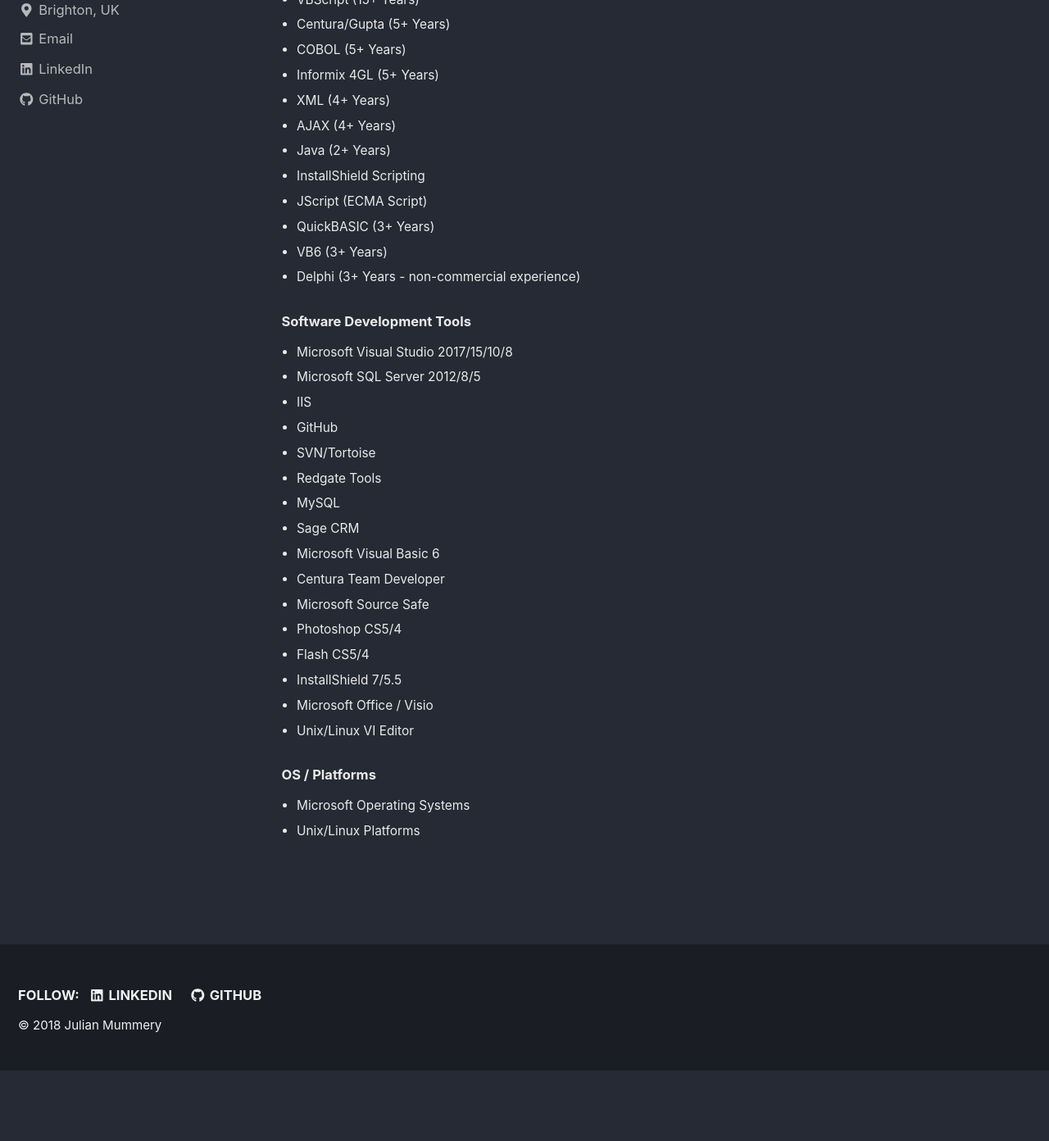
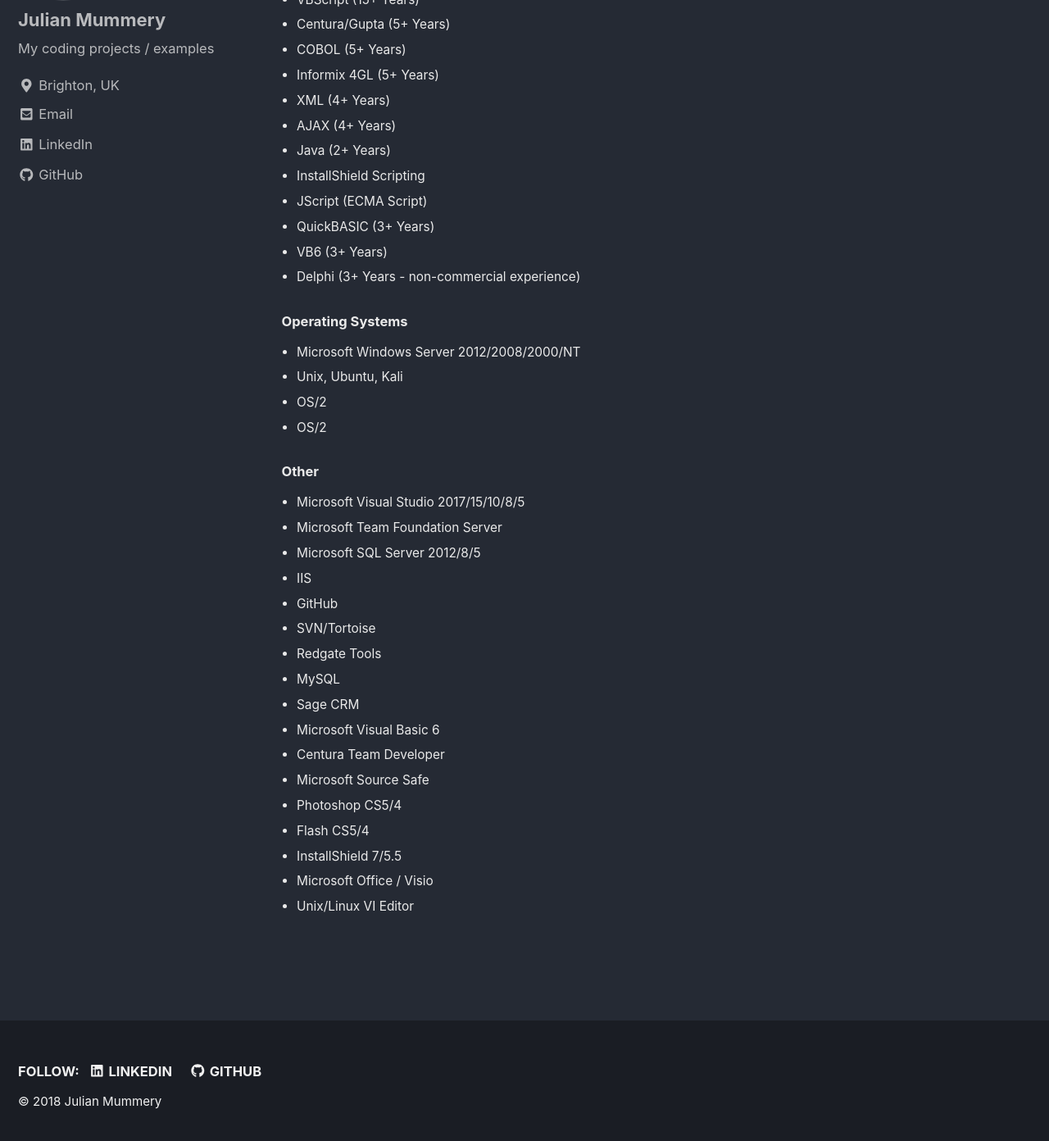
Before and after one commit to julianmummery/julianmummery.github.io, a Jekyll site: the page built from _pages/about.md, in a window 1280 px wide and 1400 px high, scrolled down 2061 px. Shown: the top 1392 px of the window at 82% size. Built offline with Jekyll 4.4.1, drawn with Linux system fonts in a browser that asks for light colours; nearby versions of some CDN libraries; before the commit the page ends 3368 px from its top, so only the background shows below that.

Commit message:
Update about.md

```diff
--- a/_pages/about.md
+++ b/_pages/about.md
@@ -57,9 +57,18 @@
   <li>Delphi (3+ Years - non-commercial experience)</li>
 </ul>
 
-<h5 style="padding-left:1.3em;">Software Development Tools</h5>
+<h5 style="padding-left:1.3em;">Operating Systems</h5>
 <ul style="font-size:0.70em;">
-  <li>Microsoft Visual Studio 2017/15/10/8</li>
+  <li>Microsoft Windows Server 2012/2008/2000/NT</li>
+  <li>Unix, Ubuntu, Kali</li>
+  <li>OS/2</li>
+  <li>OS/2</li>
+</ul>
+
+<h5 style="padding-left:1.3em;">Other</h5>
+<ul style="font-size:0.70em;">
+  <li>Microsoft Visual Studio 2017/15/10/8/5</li>
+  <li>Microsoft Team Foundation Server</li>
   <li>Microsoft SQL Server 2012/8/5</li>
   <li>IIS</li>
   <li>GitHub</li>
@@ -76,9 +85,3 @@
   <li>Microsoft Office / Visio</li>
   <li>Unix/Linux VI Editor</li>
 </ul>
-
-<h5 style="padding-left:1.3em;">OS / Platforms</h5>
-<ul style="font-size:0.70em;">
-  <li>Microsoft Operating Systems</li>
-  <li>Unix/Linux Platforms</li>
-</ul>
```
